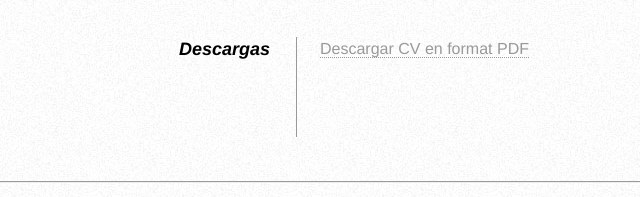
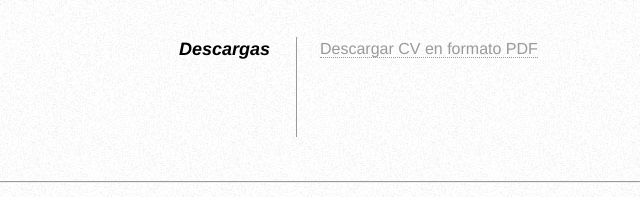
Before and after one commit to gsansone/CV-Web, a plain HTML site: page index.html in a window 1280 px wide. Shown: the part 2310-2507 px from the top of the page, 120-760 px from the left. Drawn offline with Linux system fonts and the light colour scheme.

Commit message:
Add files via upload

```diff
--- a/index.html
+++ b/index.html
@@ -166,8 +166,12 @@
 
             <dd class="clear"></dd>
             <dt>Descargas</dt>
-            <dd><a href="/Users/gustavo/Downloads/CV Gustavo Sansone/CV Gustavo Sansone.pdf" target="_blank"
+            <dd>
+                <!--
+                <a href="/Users/gustavo/Downloads/CV Gustavo Sansone/CV Gustavo Sansone.pdf" target="_blank"
                     rel="noopener noreferrer"> Descargar CV en format PDF</a>
+                -->
+                <a href="/Users/gustavo/Downloads/CV Gustavo Sansone/CV Gustavo Sansone.pdf" download="CV Gustavo Sansone.pdf" target="_blank" rel="noopener noreferrer"> Descargar CV en formato PDF</a>
             </dd>
 
         </dl>
```
